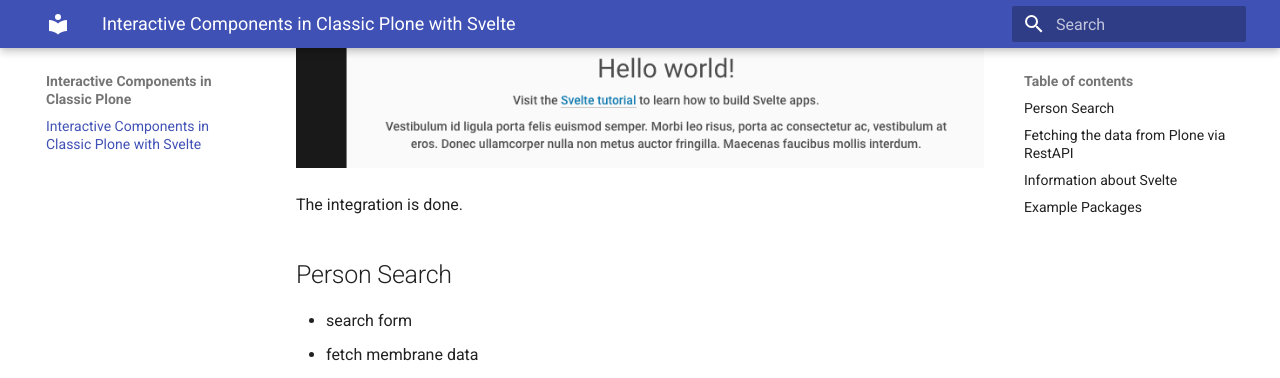
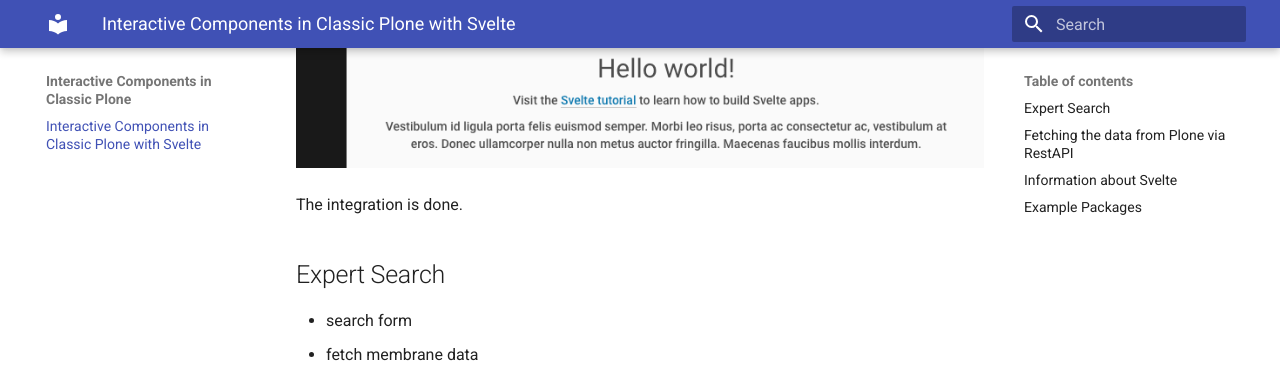
Before and after one commit to rohberg/talk-interactive-components-in-classic-plone, an MkDocs documentation site: the page built from docs/index.md, in a window 1280 px wide and 900 px high, scrolled down 2222 px. Shown: the top 378 px of the window. Built offline with MkDocs 1.6.1 and Material for MkDocs 9.7.7, drawn with Linux system fonts in a browser that asks for light colours.

Commit message:
Update index.md

```diff
--- a/docs/index.md
+++ b/docs/index.md
@@ -60,7 +60,7 @@ Integrate your Svelte app in home page by pasting in TinyMCE
 
 The integration is done.
 
-## Person Search
+## Expert Search
 
 - search form
 - fetch membrane data
```
